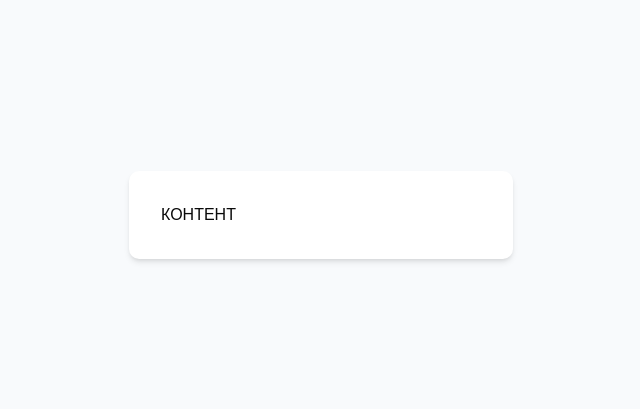
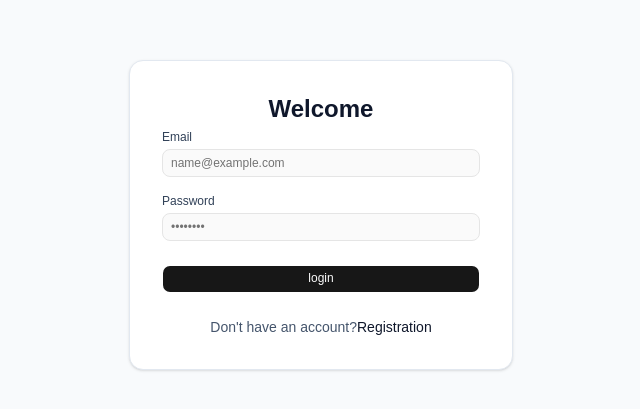
Before and after one commit to Xakse337/task, a React (Vite) app: page /login in a window 1280 px wide. Shown: the part 185-594 px from the top of the page, without its empty margins (319-959 px from the left). Built offline with nearby package versions, Linux system fonts and the light colour scheme.

Commit message:
feat: implement layout for login and registration pages

```diff
--- /dev/null
+++ b/src/components/ui/card.tsx
@@ -0,0 +1,100 @@
+import * as React from "react"
+
+import { cn } from "@/lib/utils"
+
+function Card({
+  className,
+  size = "default",
+  ...props
+}: React.ComponentProps<"div"> & { size?: "default" | "sm" }) {
+  return (
+    <div
+      data-slot="card"
+      data-size={size}
+      className={cn(
+        "group/card flex flex-col gap-(--card-spacing) overflow-hidden rounded-lg bg-card py-(--card-spacing) text-xs/relaxed text-card-foreground ring-1 ring-foreground/10 [--card-spacing:--spacing(4)] has-[>img:first-child]:pt-0 data-[size=sm]:[--card-spacing:--spacing(3)] *:[img:first-child]:rounded-t-lg *:[img:last-child]:rounded-b-lg",
+        className
+      )}
+      {...props}
+    />
+  )
+}
+
+function CardHeader({ className, ...props }: React.ComponentProps<"div">) {
+  return (
+    <div
+      data-slot="card-header"
+      className={cn(
+        "group/card-header @container/card-header grid auto-rows-min items-start gap-1 rounded-t-lg px-(--card-spacing) has-data-[slot=card-action]:grid-cols-[1fr_auto] has-data-[slot=card-description]:grid-rows-[auto_auto] [.border-b]:pb-(--card-spacing)",
+        className
+      )}
+      {...props}
+    />
+  )
+}
+
+function CardTitle({ className, ...props }: React.ComponentProps<"div">) {
+  return (
+    <div
+      data-slot="card-title"
+      className={cn("font-heading text-sm font-medium", className)}
+      {...props}
+    />
+  )
+}
+
+function CardDescription({ className, ...props }: React.ComponentProps<"div">) {
+  return (
+    <div
+      data-slot="card-description"
+      className={cn("text-xs/relaxed text-muted-foreground", className)}
+      {...props}
+    />
+  )
+}
+
+function CardAction({ className, ...props }: React.ComponentProps<"div">) {
+  return (
+    <div
+      data-slot="card-action"
+      className={cn(
+        "col-start-2 row-span-2 row-start-1 self-start justify-self-end",
+        className
+      )}
+      {...props}
+    />
+  )
+}
+
+function CardContent({ className, ...props }: React.ComponentProps<"div">) {
+  return (
+    <div
+      data-slot="card-content"
+      className={cn("px-(--card-spacing)", className)}
+      {...props}
+    />
+  )
+}
+
+function CardFooter({ className, ...props }: React.ComponentProps<"div">) {
+  return (
+    <div
+      data-slot="card-footer"
+      className={cn(
+        "flex items-center rounded-b-lg px-(--card-spacing) [.border-t]:pt-(--card-spacing)",
+        className
+      )}
+      {...props}
+    />
+  )
+}
+
+export {
+  Card,
+  CardHeader,
+  CardFooter,
+  CardTitle,
+  CardAction,
+  CardDescription,
+  CardContent,
+}
--- /dev/null
+++ b/src/components/ui/input.tsx
@@ -0,0 +1,19 @@
+import * as React from "react"
+
+import { cn } from "@/lib/utils"
+
+function Input({ className, type, ...props }: React.ComponentProps<"input">) {
+  return (
+    <input
+      type={type}
+      data-slot="input"
+      className={cn(
+        "h-7 w-full min-w-0 rounded-md border border-input bg-input/20 px-2 py-0.5 text-sm transition-colors outline-none file:inline-flex file:h-6 file:border-0 file:bg-transparent file:text-xs/relaxed file:font-medium file:text-foreground placeholder:text-muted-foreground focus-visible:border-ring focus-visible:ring-2 focus-visible:ring-ring/30 disabled:pointer-events-none disabled:cursor-not-allowed disabled:opacity-50 aria-invalid:border-destructive aria-invalid:ring-2 aria-invalid:ring-destructive/20 md:text-xs/relaxed dark:bg-input/30 dark:aria-invalid:border-destructive/50 dark:aria-invalid:ring-destructive/40",
+        className
+      )}
+      {...props}
+    />
+  )
+}
+
+export { Input }
--- /dev/null
+++ b/src/components/ui/label.tsx
@@ -0,0 +1,22 @@
+import * as React from "react"
+import { Label as LabelPrimitive } from "radix-ui"
+
+import { cn } from "@/lib/utils"
+
+function Label({
+  className,
+  ...props
+}: React.ComponentProps<typeof LabelPrimitive.Root>) {
+  return (
+    <LabelPrimitive.Root
+      data-slot="label"
+      className={cn(
+        "flex items-center gap-2 text-xs/relaxed leading-none font-medium select-none group-data-[disabled=true]:pointer-events-none group-data-[disabled=true]:opacity-50 peer-disabled:cursor-not-allowed peer-disabled:opacity-50",
+        className
+      )}
+      {...props}
+    />
+  )
+}
+
+export { Label }
--- a/src/pages/login/login.tsx
+++ b/src/pages/login/login.tsx
@@ -1,8 +1,64 @@
+import { Button } from "@/components/ui/button";
+import { Input } from "@/components/ui/input";
+import { useState } from "react";
+import { Link } from "react-router-dom";
+
 function LoginPage() {
+  const [email, setEmail] = useState("");
+  const [password, setPassword] = useState("");
+
+  const handleSubmit = (e: React.SubmitEvent) => {
+    e.preventDefault();
+  };
+
   return (
     <div className="flex items-center justify-center h-screen bg-slate-50">
-      <div className="p-8 bg-white rounded-lg shadow-md w-96">
-        <p>КОНТЕНТ</p>
+      <div className="p-8 bg-white rounded-xl shadow-sm border border-slate-200 w-96">
+        <h2 className="text-2xl font-bold mb-1 text-center text-slate-900">
+          Welcome
+        </h2>
+
+        <form onSubmit={handleSubmit} className="space-y-4">
+          <div>
+            <label className="text-xs font-medium text-slate-700 block mb-1">
+              Email
+            </label>
+            <Input
+              type="email"
+              placeholder="name@example.com"
+              value={email}
+              onChange={(e) => setEmail(e.target.value)}
+              required
+            />
+          </div>
+
+          <div>
+            <label className="text-xs font-medium text-slate-700 block mb-1">
+              Password
+            </label>
+            <Input
+              type="password"
+              placeholder="••••••••"
+              value={password}
+              onChange={(e) => setPassword(e.target.value)}
+              required
+            />
+          </div>
+
+          <Button type="submit" className="w-full mt-2">
+            login
+          </Button>
+        </form>
+
+        <div className="text-center mt-6 text-sm text-slate-600">
+          Don't have an account?
+          <Link
+            to="/register"
+            className="text-slate-900 font-medium hover:underline"
+          >
+            Registration
+          </Link>
+        </div>
       </div>
     </div>
   );
--- a/src/pages/registration/registration.tsx
+++ b/src/pages/registration/registration.tsx
@@ -1,8 +1,64 @@
+import { Button } from "@/components/ui/button";
+import { Input } from "@/components/ui/input";
+import { useState } from "react";
+import { Link } from "react-router-dom";
+
 function RegistrationPage() {
+  const [email, setEmail] = useState("");
+  const [password, setPassword] = useState("");
+
+  const handleSubmit = (e: React.SubmitEvent) => {
+    e.preventDefault();
+  };
+
   return (
     <div className="flex items-center justify-center h-screen bg-slate-50">
-      <div className="p-8 bg-white rounded-lg shadow-md w-96">
-        <p>КОНТЕНТ</p>
+      <div className="p-8 bg-white rounded-xl shadow-sm border border-slate-200 w-96">
+        <h2 className="text-2xl font-bold mb-1 text-center text-slate-900">
+          Registration
+        </h2>
+
+        <form onSubmit={handleSubmit} className="space-y-4">
+          <div>
+            <label className="text-xs font-medium text-slate-700 block mb-1">
+              Email
+            </label>
+            <Input
+              type="email"
+              placeholder="name@example.com"
+              value={email}
+              onChange={(e) => setEmail(e.target.value)}
+              required
+            />
+          </div>
+
+          <div>
+            <label className="text-xs font-medium text-slate-700 block mb-1">
+              Password
+            </label>
+            <Input
+              type="password"
+              placeholder="••••••••"
+              value={password}
+              onChange={(e) => setPassword(e.target.value)}
+              required
+            />
+          </div>
+
+          <Button type="submit" className="w-full mt-2">
+            Sign Up
+          </Button>
+        </form>
+
+        <div className="text-center mt-6 text-sm text-slate-600">
+          Have an account?
+          <Link
+            to="/login"
+            className="text-slate-900 font-medium hover:underline"
+          >
+            login
+          </Link>
+        </div>
       </div>
     </div>
   );
--- a/src/routes.tsx
+++ b/src/routes.tsx
@@ -8,7 +8,7 @@
     element: <LoginPage />,
   },
   {
-    path: "/registration",
+    path: "/register",
     element: <RegistrationPage />,
   },
   {
```
